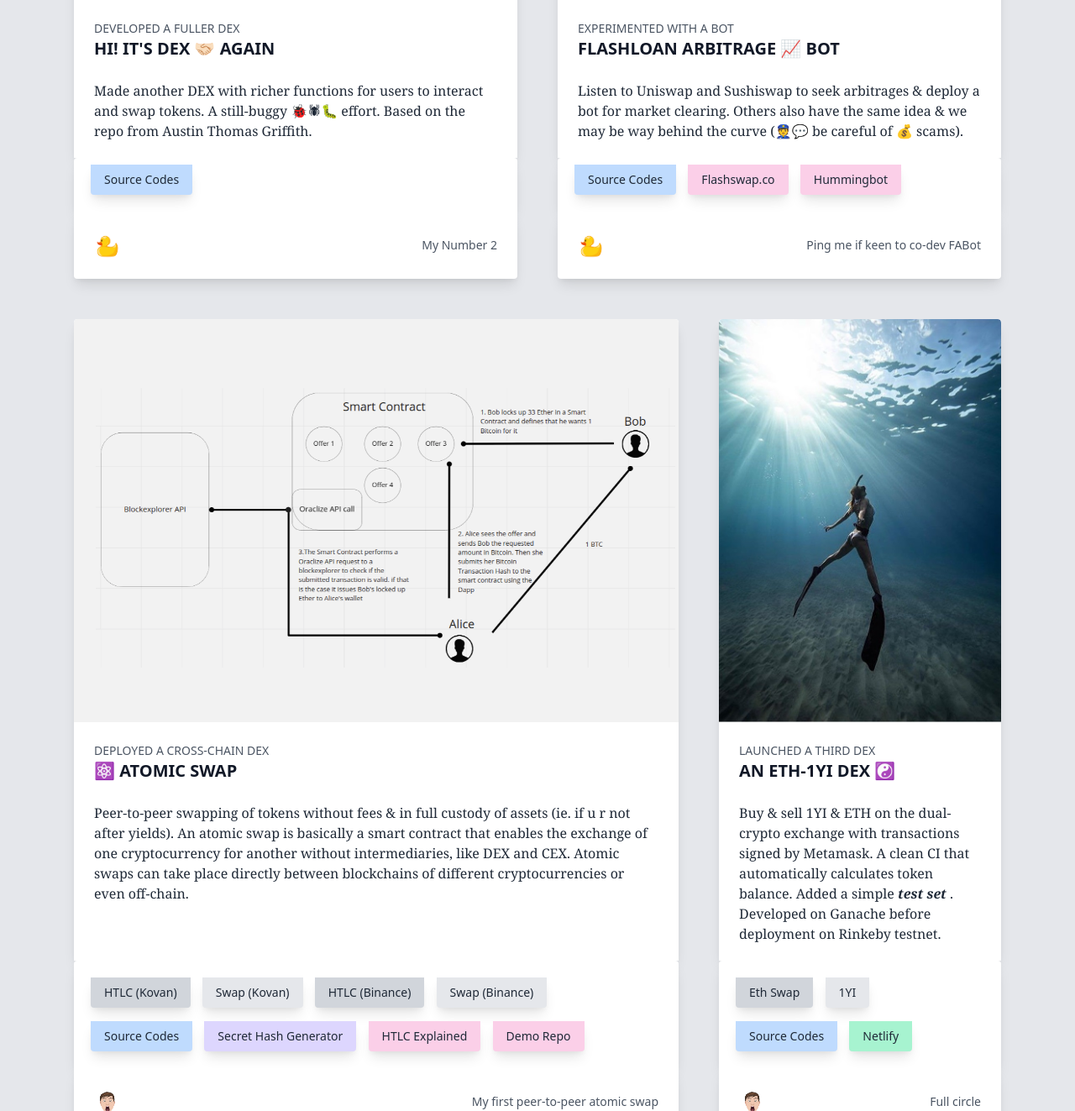
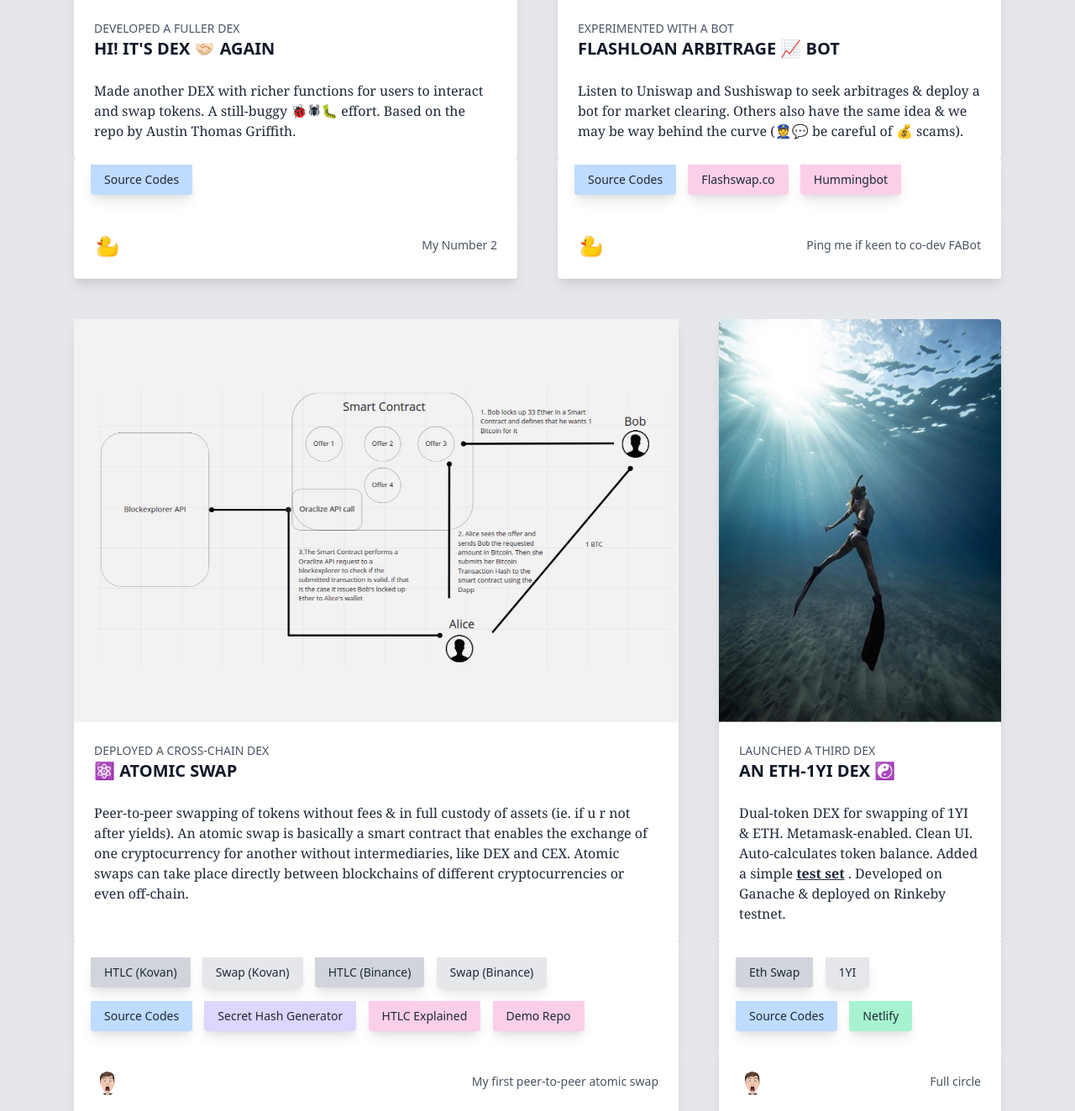
Before and after one commit to markvelous/defi, a plain HTML site: page index.html in a window 1280 px wide. Shown: the part 2215-3538 px from the top of the page at 84% size. Drawn offline with nearby package versions, Linux system fonts and the light colour scheme.

Commit message:
final updates

```diff
--- a/index.html
+++ b/index.html
@@ -215,7 +215,7 @@
 								</div>
 								<p class="text-gray-800 font-serif text-base px-6 mb-5"><br />
 									Made another DEX with richer functions for users to interact and swap tokens.
-									A still-buggy 🐞🕷🐛 effort. Based on the repo from Austin Thomas Griffith.</p>
+									A still-buggy 🐞🕷🐛 effort. Based on the repo by Austin Thomas Griffith.</p>
 							</a>
 						</div>
 						<div class="flex-none bg-white rounded-t rounded-b-none overflow-hidden shadow-lg">
@@ -370,9 +370,9 @@
 									<div class="w-full font-bold text-xl text-gray-900 px-6">AN ETH-1YI DEX ☯️
 									</div>
 								<p class="text-gray-800 font-serif text-base px-6 mb-5">
-									<a>&#160;<br/>Buy & sell 1YI & ETH on the dual-crypto exchange with transactions signed by Metamask. A clean CI that automatically calculates token balance.  Added a simple </a>
-									<a href="https://github.com/markvelous/dex3/blob/main/test/EthSwap.test.js" target="_blank"><b><i>test set</i></b></a>
-									<a>. Developed on Ganache before deployment on Rinkeby testnet.
+									<a>&#160;<br/>Dual-token DEX for swapping of 1YI & ETH. Metamask-enabled. Clean UI. Auto-calculates token balance. Added a simple </a>
+									<a href="https://github.com/markvelous/dex3/blob/main/test/EthSwap.test.js" target="_blank"><b><u>test set</u></b></a>
+									<a>. Developed on Ganache & deployed on Rinkeby testnet.
 								</a></p>
 							</a>
 						</div>
```
